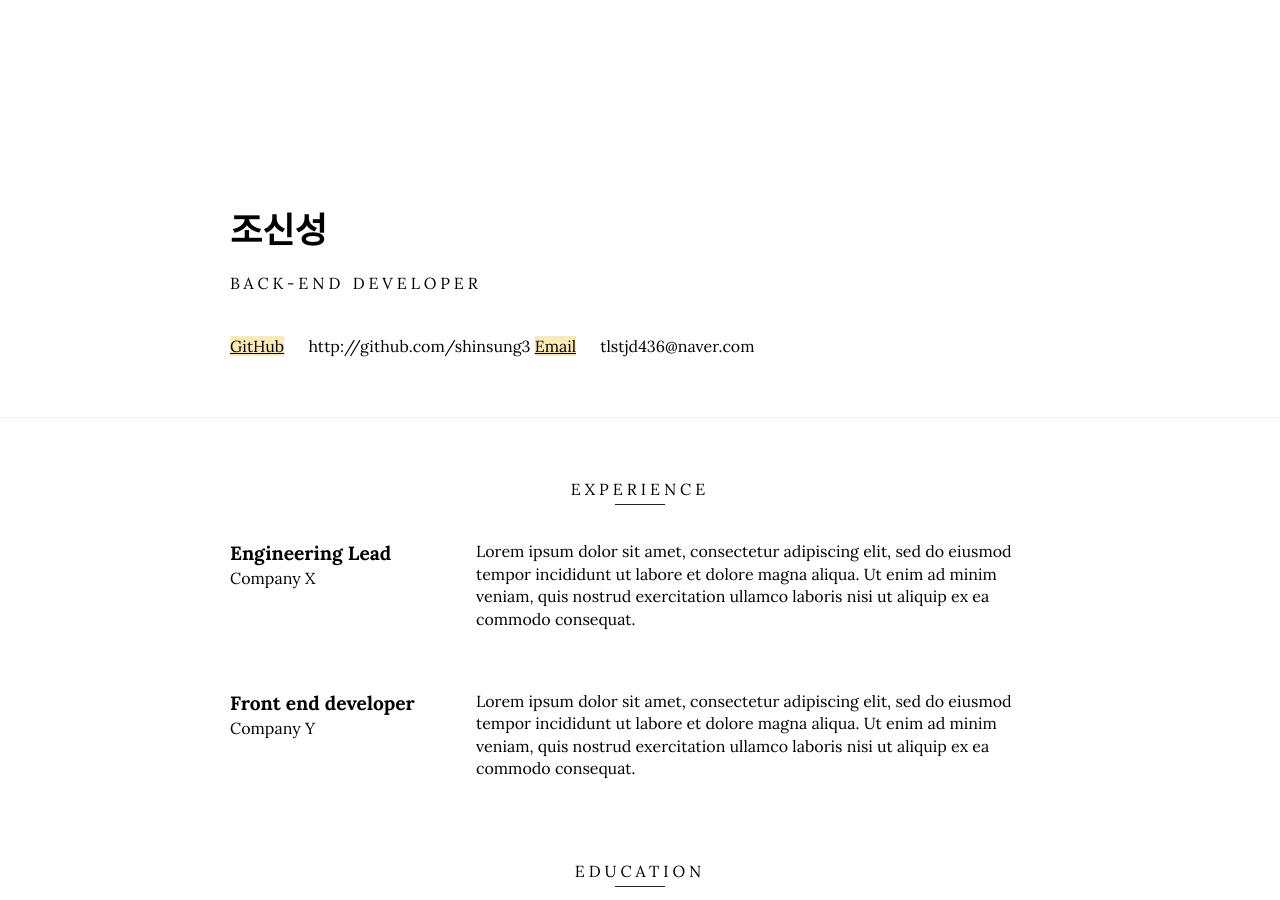
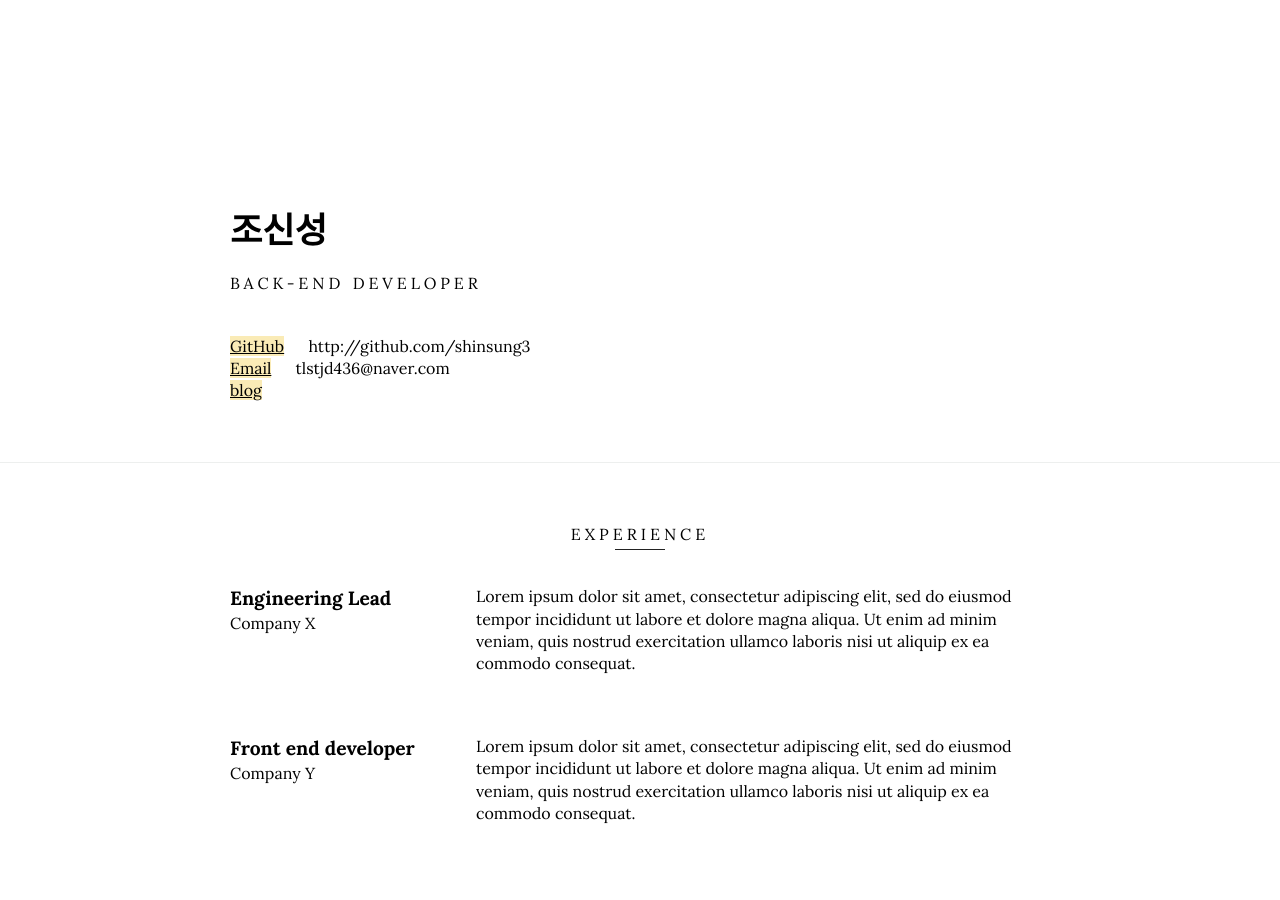
Before and after one commit to shinsung3/shinsung3.github.io, a Jekyll site: the page built from index.html, in a window 1280 px wide and 900 px high. Built offline with Jekyll 4.4.1, drawn with Linux system fonts in a browser that asks for light colours.

Commit message:
블로그 추가 및 아래로 social 주소 내림 Update header.html

```diff
--- a/_includes/header.html
+++ b/_includes/header.html
@@ -14,6 +14,8 @@
                 <a href="http://github.com/{{ site.github_username }}" target="_blank">GitHub</a>
                 <span> http://github.com/{{ site.github_username }} </span>
             {{ endif }}
+        </div>
+        <div class="social">
 <!--             {{ if site.codepen_username }}<a href="http://codepen.io/{{ site.codepen_username }}" target="_blank">CodePen</a>{{ endif }} -->
 <!--             {{ if site.twitter_username }}<a href="http://twitter.com/{{ site.twitter_username }}" target="_blank">Twitter</a>{{ endif }} -->
             {{ if site.email_address }}
@@ -21,6 +23,12 @@
                 <span>{{ site.email_address }} </span>
             {{ endif }}
         </div>
+        <div class="social">
+            {{ if site.blog }}
+                <a href="{{ site.blog_address }}" target="_blank">blog</a>
+                <span>{{ site.blog_address }} </span>
+            {{ endif }}
+        </div>
         {{ endif }}
 
     </div>
```
